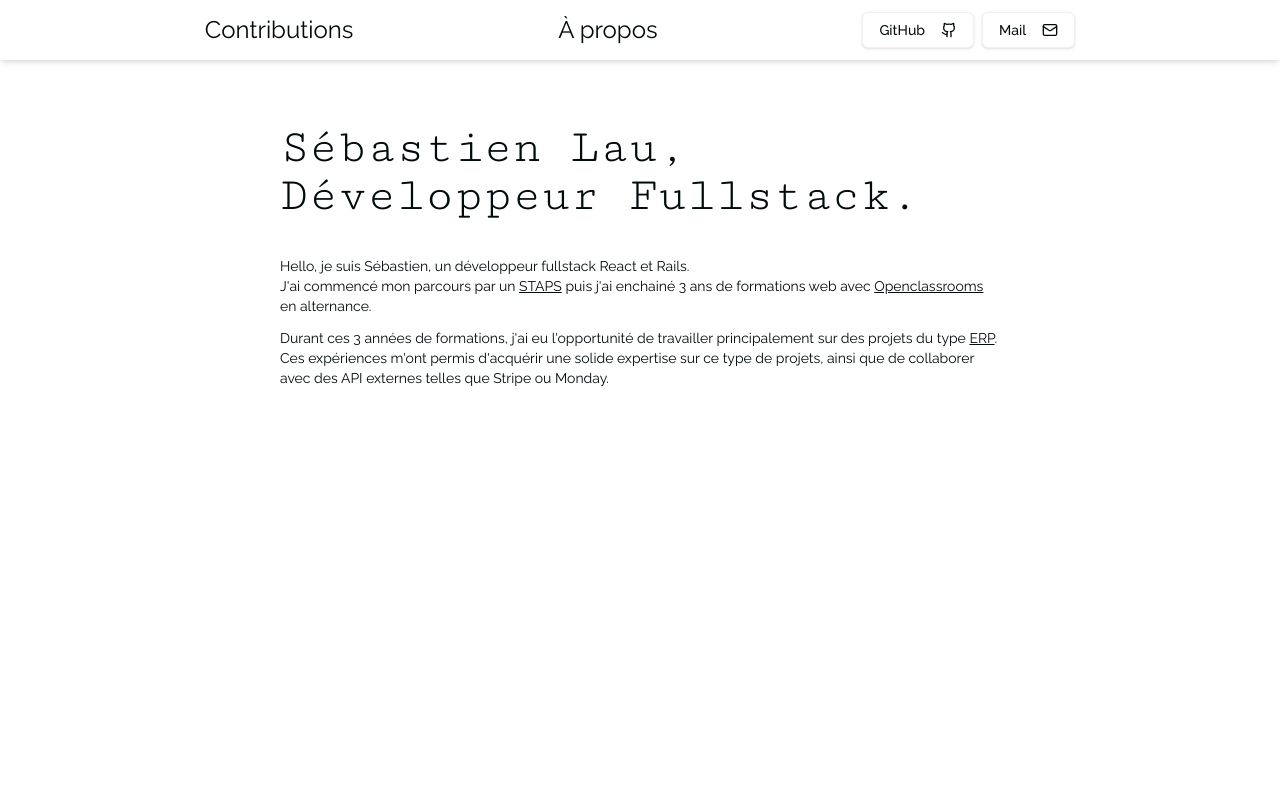
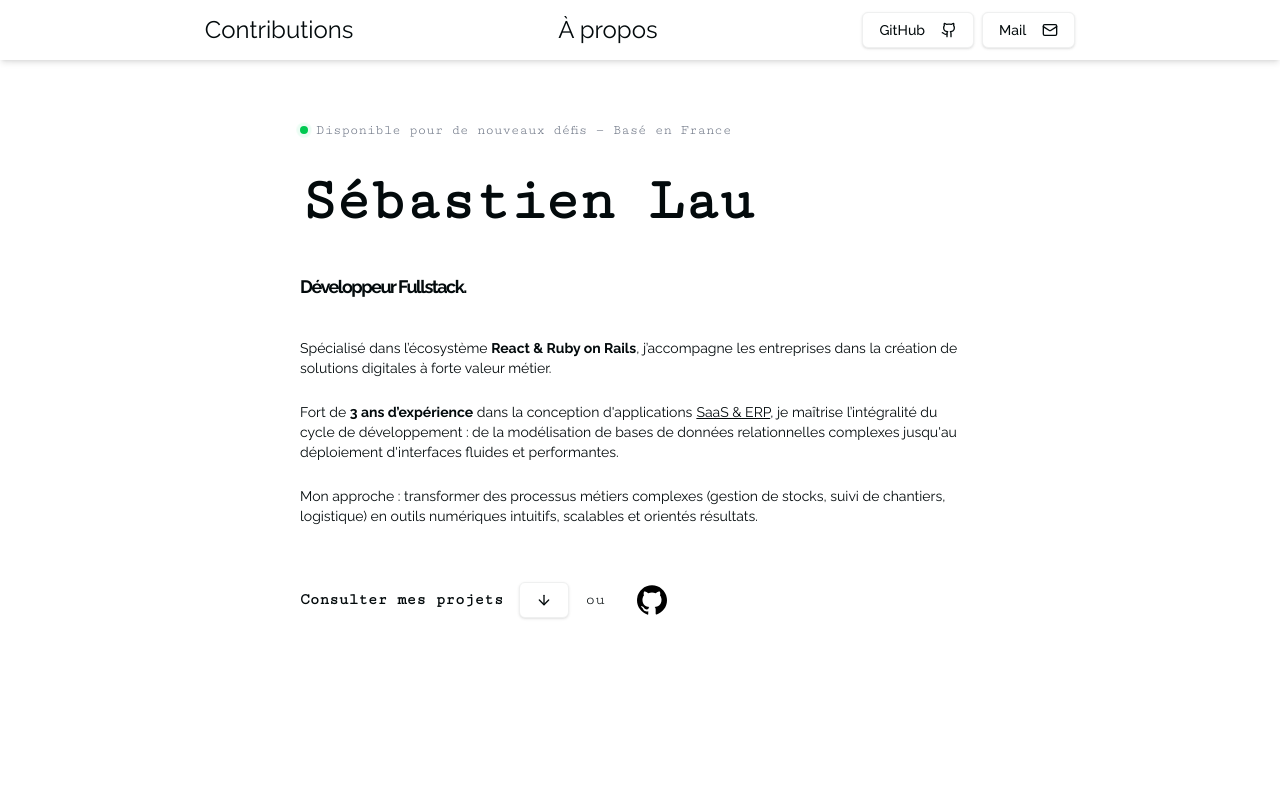
Before and after one commit to SebLau02/OC_P8, a Next.js app: page / in a window 1280 px wide. Shown: the top 800 px of the page. Built offline with nearby package versions, Linux system fonts and the light colour scheme.

Commit message:
ajout: section d'introduction et icône GitHub

```diff
--- a/app/page.tsx
+++ b/app/page.tsx
@@ -6,54 +6,88 @@ import Image from "next/image";
 import { StyledTitle } from "./_components/styledTitle";
 import PROJECTS from "@/public/data/projets.json";
 import { Separator } from "@/components/ui/separator";
-import { Button } from "@/components/ui/button";
-import { SquareArrowOutUpRight } from "lucide-react";
+import { Button, buttonVariants } from "@/components/ui/button";
+import { ArrowDown, SquareArrowOutUpRight } from "lucide-react";
 import ReactMarkdown from "react-markdown";
-import { educations, experiences } from "./config/data";
+import { educations, experiences, socials } from "./config/data";
 import { Fragment } from "react";
 
 export default function Home() {
   return (
     <main className="p-2 overflow-x-hidden">
-      <Section className="min-h-[100vh]">
-        <div className="flex flex-col border-custom p-3 animate-fadeIn gap-3 mt-6 opacity-0">
-          <h1 className="text-5xl mt-6">
-            Sébastien Lau, Développeur Fullstack.
+      <Section className="min-h-screen">
+        <div className="flex flex-col border-custom p-8 animate-fadeIn gap-6 mt-6 opacity-0">
+          {/* Badge de statut ou localisation */}
+          <div className="flex items-center gap-2 text-sm font-mono text-gray-500">
+            <span className="relative flex h-2 w-2">
+              <span className="animate-ping absolute inline-flex h-full w-full rounded-full bg-green-400 opacity-75"></span>
+              <span className="relative inline-flex rounded-full h-2 w-2 bg-green-500"></span>
+            </span>
+            Disponible pour de nouveaux défis — Basé en France
+          </div>
+
+          <h1 className="text-6xl font-bold tracking-tight leading-tight">
+            Sébastien Lau <br />
+            <span className="text-custom-accent text-lg">
+              Développeur Fullstack.
+            </span>
           </h1>
-          <p className="mt-6">
-            Hello, je suis Sébastien, un développeur fullstack React et Rails.{" "}
-            <br /> J'ai commencé mon parcours par un{" "}
+
+          <div className="max-w-2xl space-y-6 text-lg leading-relaxed">
+            <p>
+              Spécialisé dans l’écosystème{" "}
+              <strong>React & Ruby on Rails</strong>, j’accompagne les
+              entreprises dans la création de solutions digitales à forte valeur
+              métier.
+            </p>
+
+            <p>
+              Fort de <strong>3 ans d’expérience</strong> dans la conception
+              d'applications
+              <Link
+                href="https://www.oracle.com/fr/erp/what-is-erp/"
+                target="_blank"
+                className="underline hover:text-custom-accent transition-colors ml-1"
+              >
+                SaaS & ERP
+              </Link>
+              , je maîtrise l’intégralité du cycle de développement : de la
+              modélisation de bases de données relationnelles complexes jusqu'au
+              déploiement d'interfaces fluides et performantes.
+            </p>
+
+            <p>
+              Mon approche : transformer des processus métiers complexes
+              (gestion de stocks, suivi de chantiers, logistique) en outils
+              numériques intuitifs, scalables et orientés résultats.
+            </p>
+          </div>
+
+          {/* Section Call to Action / Socials pour remplir le bas du 100vh */}
+          <div className="flex gap-4 mt-8 items-center">
+            <strong>Consulter mes projets</strong>
+            <Link
+              href={"#works"}
+              className={buttonVariants({
+                variant: "outline",
+                className: "font-caption rounded-full border-custom md:text-sm",
+              })}
+            >
+              <ArrowDown size={20} />
+            </Link>
+            ou
             <Link
               target="_blank"
-              href="https://www.enseignementsup-recherche.gouv.fr/fr/la-licence-generale-staps-un-diplome-professionnalisant-47601"
-              className="underline"
+              href={"https://github.com/SebLau02"}
+              className={buttonVariants({
+                variant: "ghost",
+                className:
+                  "font-caption rounded-full border-custom md:text-sm w-fit",
+              })}
             >
-              STAPS
-            </Link>{" "}
-            puis j'ai enchainé 3 ans de formations web avec{" "}
-            <Link
-              href={"https://openclassrooms.com/fr/"}
-              target="_blank"
-              className="underline"
-            >
-              Openclassrooms
-            </Link>{" "}
-            en alternance.
-          </p>
-          <p>
-            Durant ces 3 années de formations, j'ai eu l'opportunité de
-            travailler principalement sur des projets du type{" "}
-            <Link
-              href={"https://www.oracle.com/fr/erp/what-is-erp/"}
-              target="_blank"
-              className="underline"
-            >
-              ERP
+              <Image src={"/github.svg"} alt="GitHub" width={30} height={30} />
             </Link>
-            . Ces expériences m'ont permis d'acquérir une solide expertise sur
-            ce type de projets, ainsi que de collaborer avec des API externes
-            telles que Stripe ou Monday.
-          </p>
+          </div>
         </div>
       </Section>
       <StyledTitle label="Contributions" orientation="positive" id="works" />
```
Also changed, not shown: public/github.svg (added).
